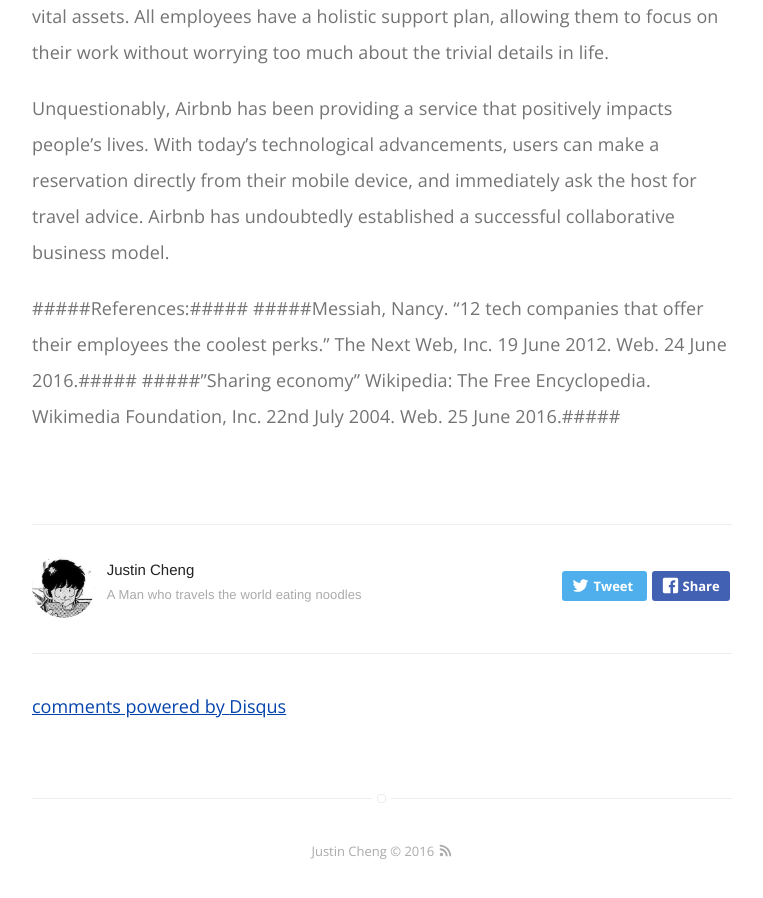
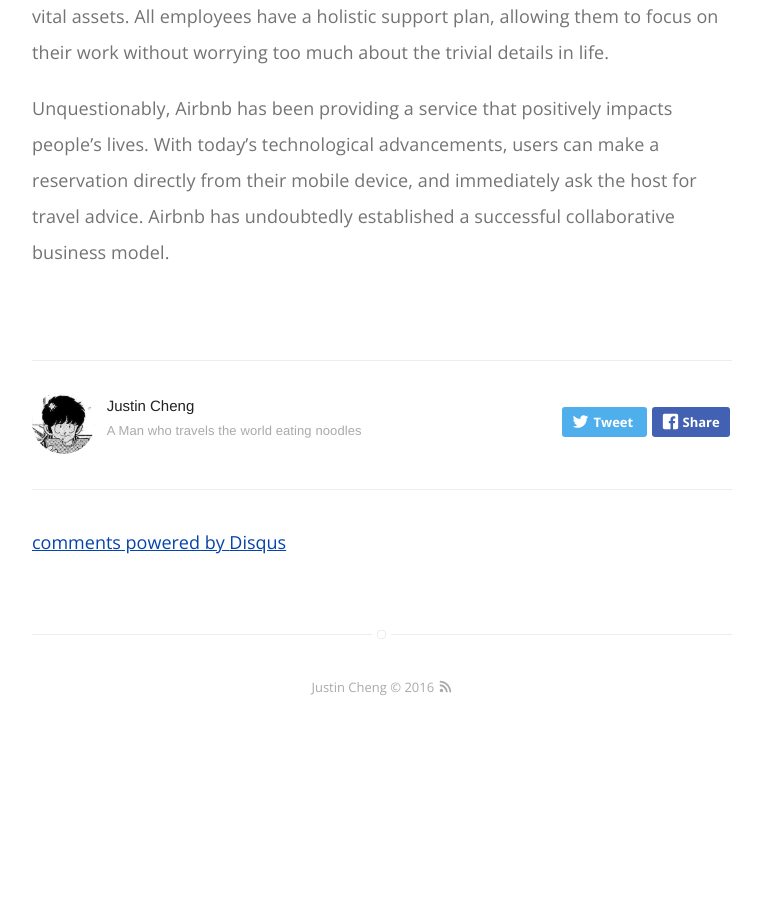
Before and after one commit to jcwcheng/jccheng.github.io, a Jekyll site: the page built from _posts/2016-06-25-give-an-example-of-trusted-brands-and-discuss-why-they-are-successful.markdown, in a window 1280 px wide and 900 px high, scrolled down 1343 px. Shown: the whole window, without its empty margins (258-1021 px from the left). Built offline with Jekyll 4.4.1, drawn with Linux system fonts in a browser that asks for light colours; comment, search, counter and statistics services are not loaded; after the commit the page ends 2079 px from its top, so only the background shows below that.

Commit message:
Update 2016-06-25-give-an-example-of-trusted-brands-and-discuss-why-they-are-successful.markdown

```diff
--- a/_posts/2016-06-25-give-an-example-of-trusted-brands-and-discuss-why-they-are-successful.markdown
+++ b/_posts/2016-06-25-give-an-example-of-trusted-brands-and-discuss-why-they-are-successful.markdown
@@ -19,7 +19,3 @@
 Another factor that contributes to Airbnb's growing success is their benevolent treatment of their employees. They offer a comprehensive set of perks and stipends for their employees, such as a $2,000 yearly allowance to let them visit any country where there is an Airbnb listing. The company also promotes an inspiring and friendly working environment, treating their employees as Airbnb's vital assets. All employees have a holistic support plan, allowing them to focus on their work without worrying too much about the trivial details in life.
 
 Unquestionably, Airbnb has been providing a service that positively impacts people's lives. With today's technological advancements, users can make a reservation directly from their mobile device, and immediately ask the host for travel advice. Airbnb has undoubtedly established a successful collaborative business model.
-
-#####References:#####
-#####Messiah, Nancy. "12 tech companies that offer their employees the coolest perks." The Next Web, Inc. 19 June 2012. Web. 24 June 2016.#####
-#####"Sharing economy" Wikipedia: The Free Encyclopedia. Wikimedia Foundation, Inc. 22nd July 2004. Web. 25 June 2016.#####
```
